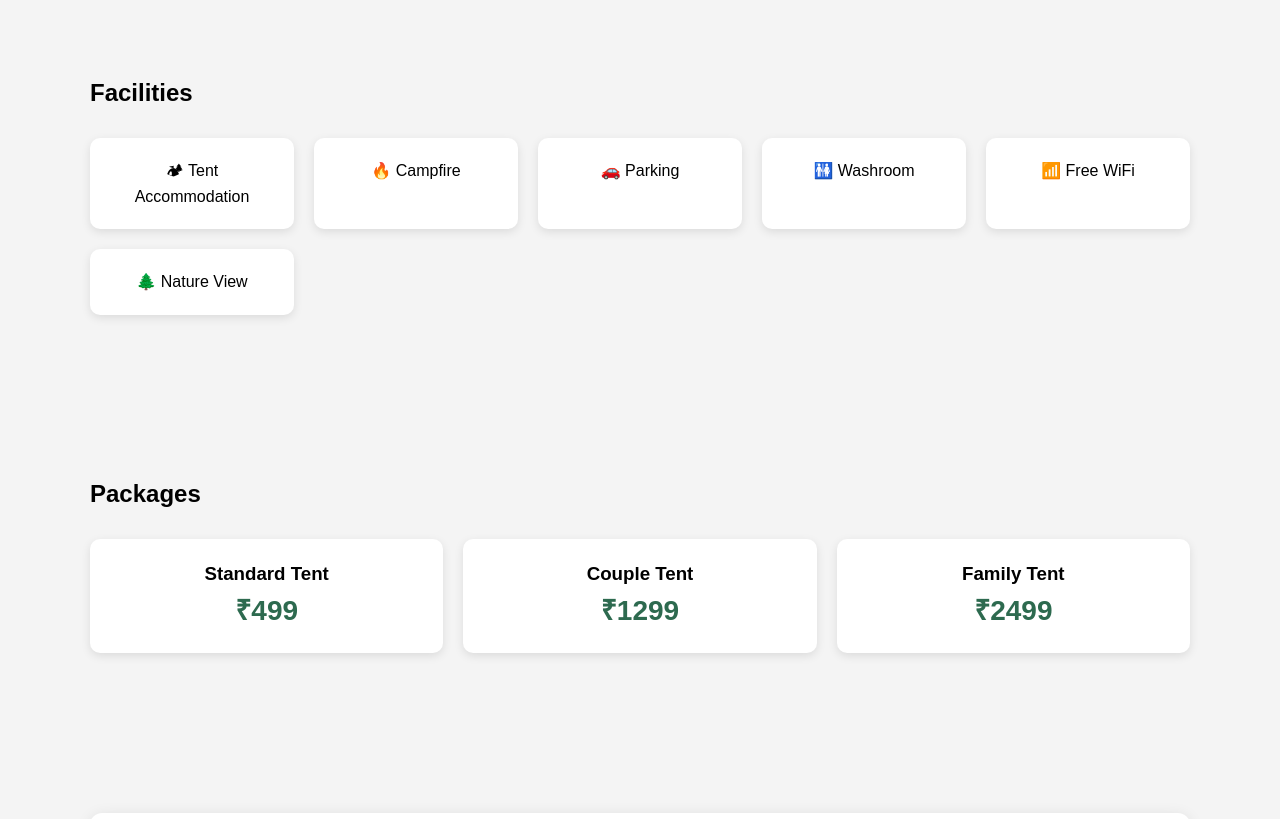
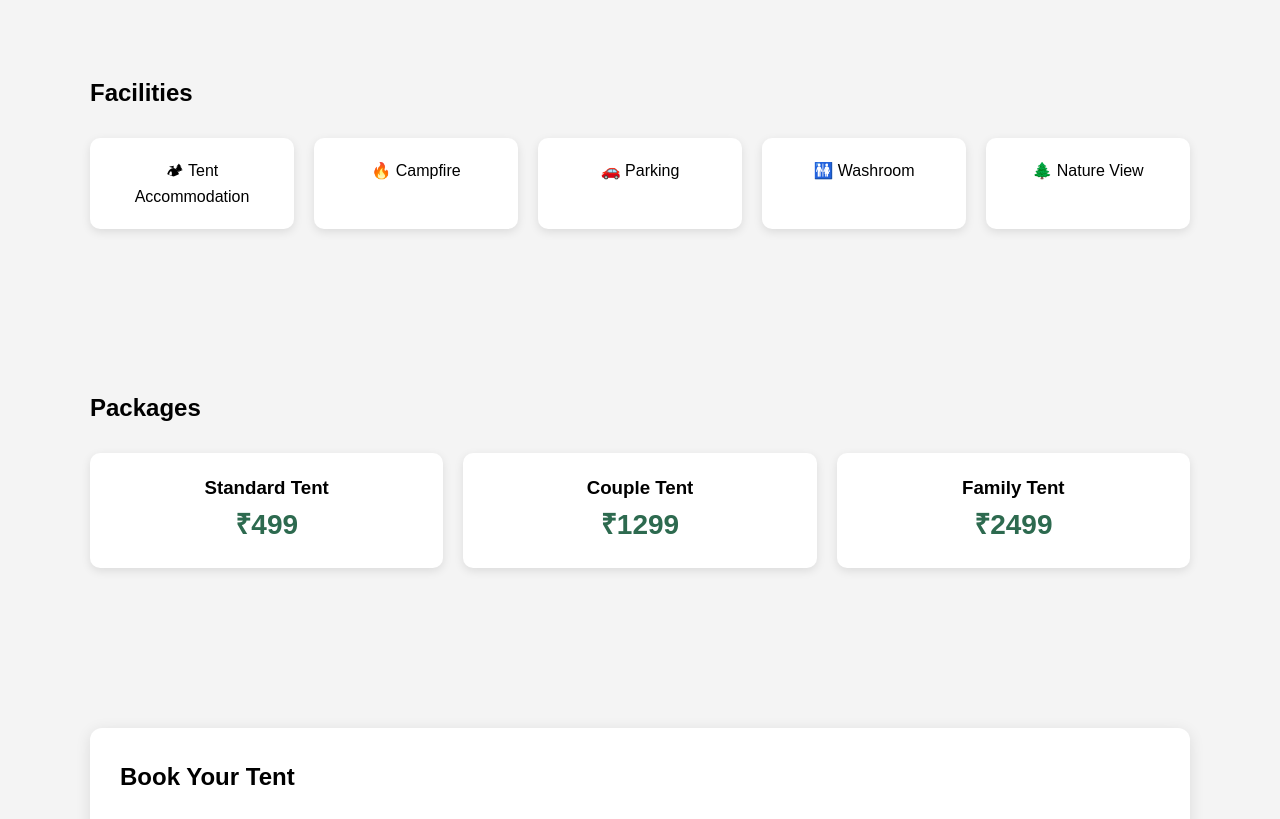
Before and after one commit to Princy2000/princy, a plain HTML site: page index.html in a window 1280 px wide. Shown: the part 1280-2099 px from the top of the page. Drawn offline with Linux system fonts and the light colour scheme.

Commit message:
Update index.html

```diff
--- a/index.html
+++ b/index.html
@@ -329,7 +329,6 @@ Check-Out 9:30 AM
 <div class="facility">🔥 Campfire</div>
 <div class="facility">🚗 Parking</div>
 <div class="facility">🚻 Washroom</div>
-<div class="facility">📶 Free WiFi</div>
 <div class="facility">🌲 Nature View</div>
 
 </div>
```
